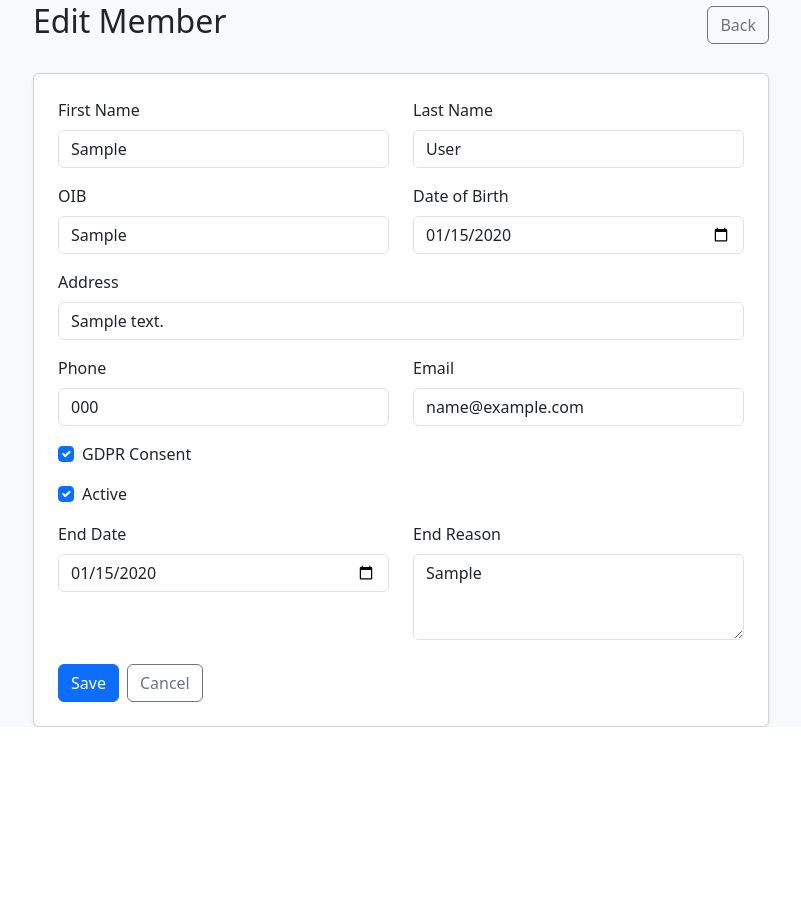
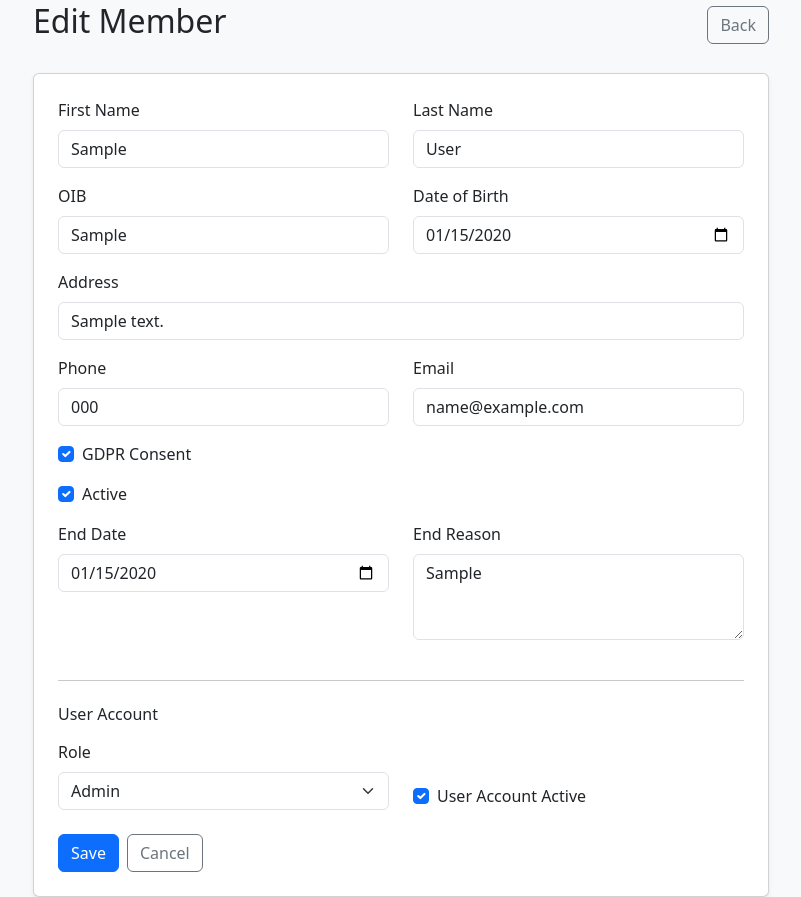
Before and after one commit to sickjedi/ssf-claude, a Flask app: page /members/1/edit in a window 1280 px wide. Shown: the part 78-975 px from the top of the page, without its empty margins (49-850 px from the left). Before the commit the page ends 805 px from the top, so only its background shows below. Run offline with Flask 3, Linux system fonts and the light colour scheme; a user stored in the database is signed in; tables that the repository leaves empty hold one stand-in row (values such as "Sample post").

Commit message:
Edit role of a user with active role.

```diff
--- a/app/members/forms.py
+++ b/app/members/forms.py
@@ -1,6 +1,7 @@
 from flask_wtf import FlaskForm
-from wtforms import StringField, BooleanField, DateField, TextAreaField, SubmitField
+from wtforms import StringField, BooleanField, DateField, TextAreaField, SubmitField, SelectField
 from wtforms.validators import DataRequired, Email, Length, Optional
+from app.models.user import Role
 
 
 class MemberForm(FlaskForm):
@@ -15,4 +16,7 @@ class MemberForm(FlaskForm):
     is_active = BooleanField('Active')
     end_date = DateField('End Date', validators=[Optional()])
     end_reason = TextAreaField('End Reason', validators=[Optional(), Length(max=500)])
+    # User account fields — only rendered/processed when member has a user and editor is admin/president
+    user_role = SelectField('Role', choices=[(r.value, r.value.capitalize()) for r in Role], validators=[Optional()])
+    user_is_active = BooleanField('User Account Active')
     submit = SubmitField('Save')
--- a/app/members/routes.py
+++ b/app/members/routes.py
@@ -4,6 +4,7 @@ from app import db
 from app.members import bp
 from app.members.forms import MemberForm
 from app.models.member import Member
+from app.models.user import Role
 
 
 @bp.route('/')
@@ -71,9 +72,18 @@ def edit(member_id):
             return render_template('members/form.html', form=form, title='Edit Member', member=member)
 
         form.populate_obj(member)
+
+        if current_user.can_delete and member.user:
+            member.user.role = Role(form.user_role.data)
+            member.user.is_active = form.user_is_active.data
+
         db.session.commit()
         flash(f'Member {member.full_name} updated successfully.', 'success')
         return redirect(url_for('members.view', member_id=member.id))
+
+    if member.user and current_user.can_delete:
+        form.user_role.data = member.user.role.value
+        form.user_is_active.data = member.user.is_active
 
     return render_template('members/form.html', form=form, title='Edit Member', member=member)
 
--- a/app/templates/members/form.html
+++ b/app/templates/members/form.html
@@ -98,6 +98,23 @@
                         </div>
                     </div>
 
+                    {% if member and member.user and current_user.can_delete %}
+                    <hr class="my-4">
+                    <h6 class="mb-3">User Account</h6>
+                    <div class="row">
+                        <div class="col-md-6 mb-3">
+                            {{ form.user_role.label(class="form-label") }}
+                            {{ form.user_role(class="form-select") }}
+                        </div>
+                        <div class="col-md-6 mb-3 d-flex align-items-end">
+                            <div class="form-check">
+                                {{ form.user_is_active(class="form-check-input") }}
+                                {{ form.user_is_active.label(class="form-check-label") }}
+                            </div>
+                        </div>
+                    </div>
+                    {% endif %}
+
                     <div class="d-flex gap-2 mt-2">
                         {{ form.submit(class="btn btn-primary") }}
                         <a href="{{ url_for('members.index') }}" class="btn btn-outline-secondary">Cancel</a>
```
